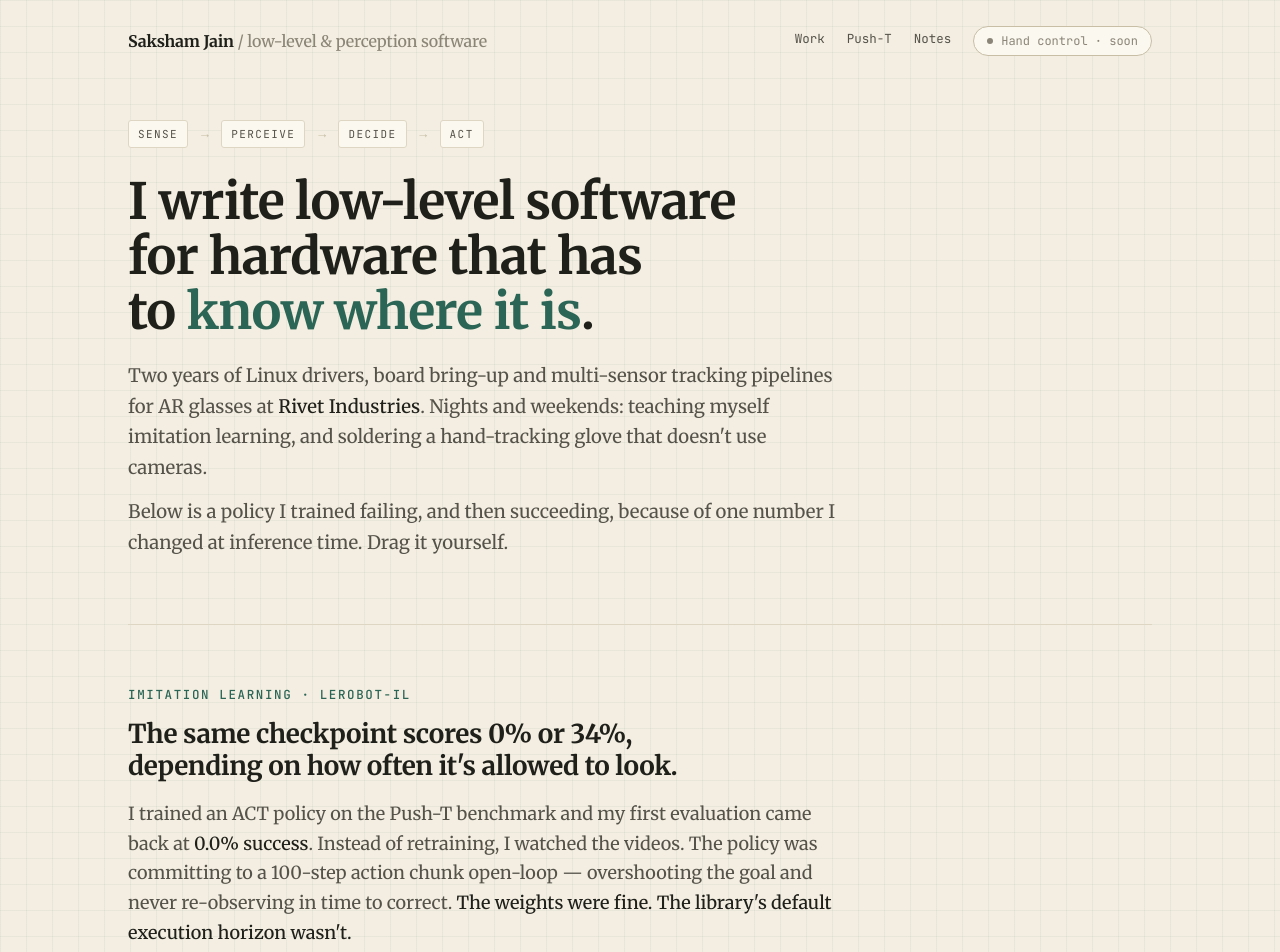
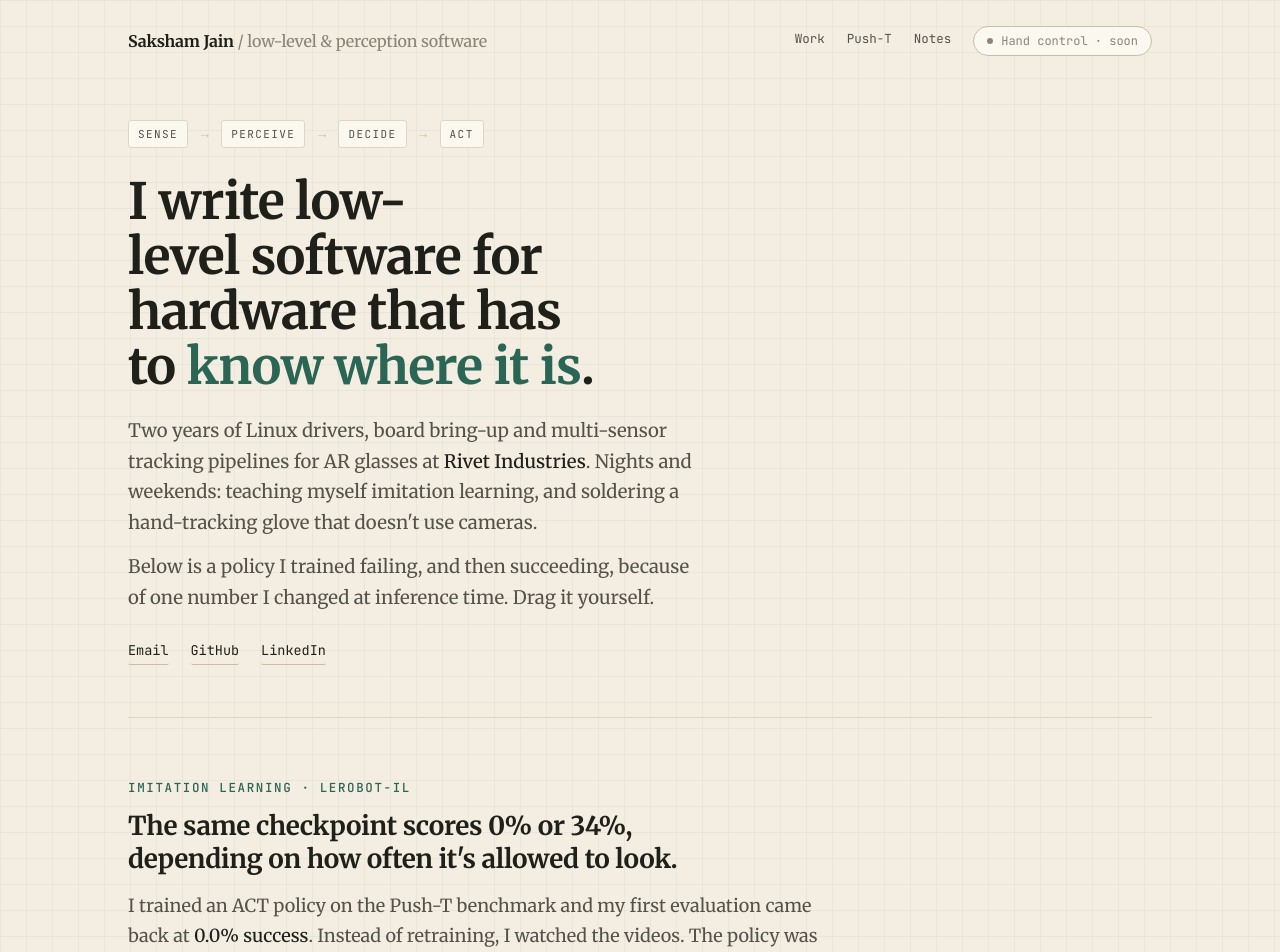
Before and after one commit to Saksham2703/saksham2703.github.io, a Jekyll site: the page built from index.html, in a window 1280 px wide. Shown: the top 952 px of the page. Built offline with Jekyll 4.4.1, drawn with Linux system fonts in a browser that asks for light colours.

Commit message:
feat: hero contact links, hint slot and two-column layout

```diff
--- /dev/null
+++ b/_includes/gripper-cell.html
@@ -0,0 +1 @@
+{% comment %} Replaced in the hero-gripper branch. {% endcomment %}
--- a/_includes/header.html
+++ b/_includes/header.html
@@ -1,9 +1,9 @@
 <header class="site"><div class="wrap">
   <div class="wordmark"><a href="{{ '/' | relative_url }}">Saksham Jain</a> <span>/ low-level &amp; perception software</span></div>
   <nav class="top">
-    <a href="{{ '/#work' | relative_url }}">Work</a>
-    <a href="{{ '/#pusht' | relative_url }}">Push-T</a>
-    <a href="{{ '/notes/' | relative_url }}">Notes</a>
+    <a data-grasp href="{{ '/#work' | relative_url }}">Work</a>
+    <a data-grasp href="{{ '/#pusht' | relative_url }}">Push-T</a>
+    <a data-grasp href="{{ '/notes/' | relative_url }}">Notes</a>
     <button class="handbtn" id="levitap-toggle" disabled title="Control this page with hand gestures — coming soon"><span class="dot"></span> Hand control · soon</button>
   </nav>
 </div></header>
--- a/assets/css/site.css
+++ b/assets/css/site.css
@@ -260,3 +260,14 @@ article.note table th,article.note table td{border-bottom:1px solid var(--line);
   font-family:"JetBrains Mono",monospace; font-size:11.5px; letter-spacing:.02em;
   color:var(--ink-3); margin:14px 0 0;
 }
+
+/* --- hero: two columns with the gripper cell --- */
+.hero--cell{display:grid; grid-template-columns:minmax(0,1.15fr) minmax(0,.85fr); gap:36px; align-items:stretch}
+.hero--cell.hero--solo{grid-template-columns:1fr}
+.hero-text{min-width:0}
+.cta{display:flex; gap:22px; flex-wrap:wrap; margin-top:26px; font-family:"JetBrains Mono",monospace; font-size:13.5px}
+.cta a{padding-bottom:2px}
+.patent h3 a:hover, .patent h3 a:focus-visible{border-bottom-color:var(--accent)}
+@media (max-width:880px){
+  .hero--cell{grid-template-columns:1fr; gap:28px}
+}
--- a/index.html
+++ b/index.html
@@ -4,13 +4,22 @@ description: "I write low-level software for hardware that has to know where it
 ---
 
 <div class="wrap">
-  <div class="hero">
-    <div class="pipeline">
-      <span>Sense</span><i>→</i><span>Perceive</span><i>→</i><span>Decide</span><i>→</i><span>Act</span>
+  <div class="hero hero--cell">
+    <div class="hero-text">
+      <div class="pipeline">
+        <span>Sense</span><i>→</i><span>Perceive</span><i>→</i><span>Decide</span><i>→</i><span>Act</span>
+      </div>
+      <h1>I write low-level software for hardware that has to <em>know where it is</em>.</h1>
+      <p>Two years of Linux drivers, board bring-up and multi-sensor tracking pipelines for AR glasses at <strong>Rivet Industries</strong>. Nights and weekends: teaching myself imitation learning, and soldering a hand-tracking glove that doesn't use cameras.</p>
+      <p>Below is a policy I trained failing, and then succeeding, because of one number I changed at inference time. Drag it yourself.</p>
+      <div class="cta">
+        <a data-grasp href="mailto:{{ site.email }}">Email</a>
+        <a data-grasp href="https://github.com/{{ site.github_username }}">GitHub</a>
+        <a data-grasp href="{{ site.linkedin }}">LinkedIn</a>
+      </div>
+      <p class="hint" data-hint hidden>(the arm on the right is tracking you — hover a link)</p>
     </div>
-    <h1>I write low-level software for hardware that has to <em>know where it is</em>.</h1>
-    <p>Two years of Linux drivers, board bring-up and multi-sensor tracking pipelines for AR glasses at <strong>Rivet Industries</strong>. Nights and weekends: teaching myself imitation learning, and soldering a hand-tracking glove that doesn't use cameras.</p>
-    <p>Below is a policy I trained failing, and then succeeding, because of one number I changed at inference time. Drag it yourself.</p>
+    {% include gripper-cell.html %}
   </div>
 </div>
 
```
